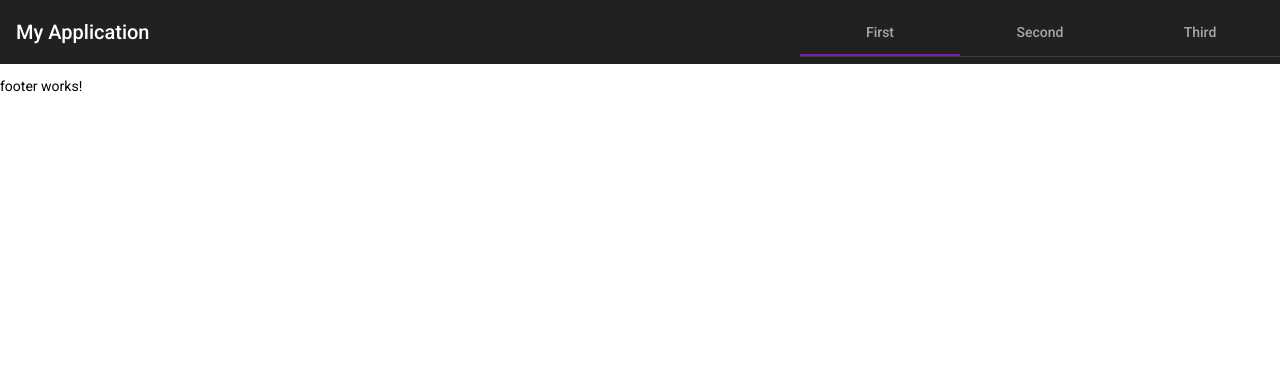
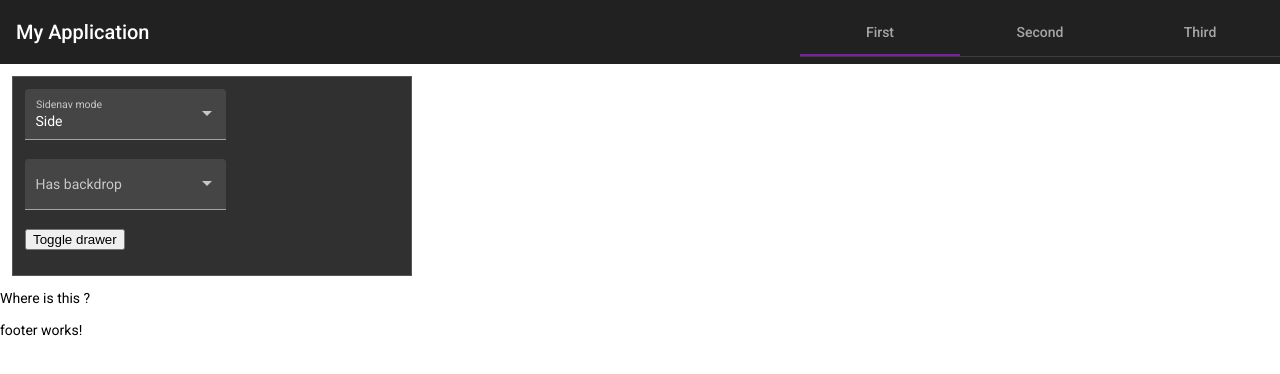
Before and after one commit to dlm1337/ExampleProject, an Angular app in the folder Front/: page /main in a window 1280 px wide. Before the commit this address led to /. Shown: the top 374 px of the page. Built offline with nearby package versions, Linux system fonts and the light colour scheme.

Commit message:
working on a main-content area

```diff
--- a/Front/src/app/app-routing.module.ts
+++ b/Front/src/app/app-routing.module.ts
@@ -1,10 +1,11 @@
 import { NgModule } from '@angular/core';
 import { RouterModule, Routes } from '@angular/router';
+import { MainContentComponent } from './main-content/main-content.component';
 
-const routes: Routes = [];
+const routes: Routes = [{ path: 'main', component: MainContentComponent }];
 
 @NgModule({
   imports: [RouterModule.forRoot(routes)],
-  exports: [RouterModule]
+  exports: [RouterModule],
 })
-export class AppRoutingModule { }
+export class AppRoutingModule {}
--- a/Front/src/app/app.module.ts
+++ b/Front/src/app/app.module.ts
@@ -1,18 +1,40 @@
 import { NgModule } from '@angular/core';
 import { BrowserModule } from '@angular/platform-browser';
 import { MatToolbarModule } from '@angular/material/toolbar';
-import { MatIconModule } from '@angular/material/icon'
-import {MatTabsModule} from '@angular/material/tabs';
+import { MatIconModule } from '@angular/material/icon';
+import { MatTabsModule } from '@angular/material/tabs';
 import { AppRoutingModule } from './app-routing.module';
 import { AppComponent } from './app.component';
 import { NavBarComponent } from './nav-bar/nav-bar.component';
 import { FooterComponent } from './footer/footer.component';
 import { BrowserAnimationsModule } from '@angular/platform-browser/animations';
+import { MainContentComponent } from './main-content/main-content.component';
+import { MatSidenavModule } from '@angular/material/sidenav';
+import { MatFormFieldModule } from '@angular/material/form-field';
+import { MatSelectModule } from '@angular/material/select';
+import { RouterModule } from '@angular/router';
 
 @NgModule({
-  declarations: [AppComponent, NavBarComponent, FooterComponent],
-  imports: [BrowserModule, AppRoutingModule, BrowserAnimationsModule, MatToolbarModule, MatIconModule, MatTabsModule],
+  declarations: [
+    AppComponent,
+    NavBarComponent,
+    FooterComponent,
+    MainContentComponent,
+  ],
+  imports: [
+    BrowserModule,
+    RouterModule.forRoot([{ path: 'main', component: MainContentComponent }]),
+    AppRoutingModule,
+    BrowserAnimationsModule,
+    MatToolbarModule,
+    MatIconModule,
+    MatTabsModule,
+    MatSidenavModule,
+    MatFormFieldModule,
+    MatSelectModule,
+  ],
   providers: [],
+  entryComponents: [MainContentComponent],
   bootstrap: [AppComponent],
 })
 export class AppModule {}
--- /dev/null
+++ b/Front/src/app/main-content/main-content.component.html
@@ -0,0 +1,23 @@
+<mat-drawer-container class="example-container" [hasBackdrop]="hasBackdrop.value">
+  <mat-drawer #drawer [mode]="mode.value">I'm a drawer</mat-drawer>
+  <mat-drawer-content>
+    <mat-form-field appearance="fill">
+      <mat-label>Sidenav mode</mat-label>
+      <mat-select #mode value="side">
+        <mat-option value="side">Side</mat-option>
+        <mat-option value="over">Over</mat-option>
+        <mat-option value="push">Push</mat-option>
+      </mat-select>
+    </mat-form-field>
+    <mat-form-field appearance="fill">
+      <mat-label>Has backdrop</mat-label>
+      <mat-select #hasBackdrop>
+        <mat-option>Unset</mat-option>
+        <mat-option [value]="true">True</mat-option>
+        <mat-option [value]="false">False</mat-option>
+      </mat-select>
+    </mat-form-field>
+    <button mat-raised-button (click)="drawer.toggle()">Toggle drawer</button>
+  </mat-drawer-content>
+</mat-drawer-container>
+<p>Where is this ?</p>
--- /dev/null
+++ b/Front/src/app/main-content/main-content.component.scss
@@ -0,0 +1,13 @@
+.example-container {
+  width: 400px;
+  height: 200px;
+  margin: 12px;
+  border: 1px solid #555;
+}
+
+mat-drawer-content {
+  padding: 12px;
+  display: flex;
+  flex-direction: column;
+  align-items: flex-start;
+}
--- /dev/null
+++ b/Front/src/app/main-content/main-content.component.ts
@@ -0,0 +1,15 @@
+import { Component, OnInit } from '@angular/core';
+
+@Component({
+  selector: 'app-main-content',
+  templateUrl: './main-content.component.html',
+  styleUrls: ['./main-content.component.scss']
+})
+export class MainContentComponent implements OnInit {
+
+  constructor() { }
+
+  ngOnInit(): void {
+  }
+
+}
```
Also changed, not shown: 1 other file (tests, documents, lock files or other folders).
